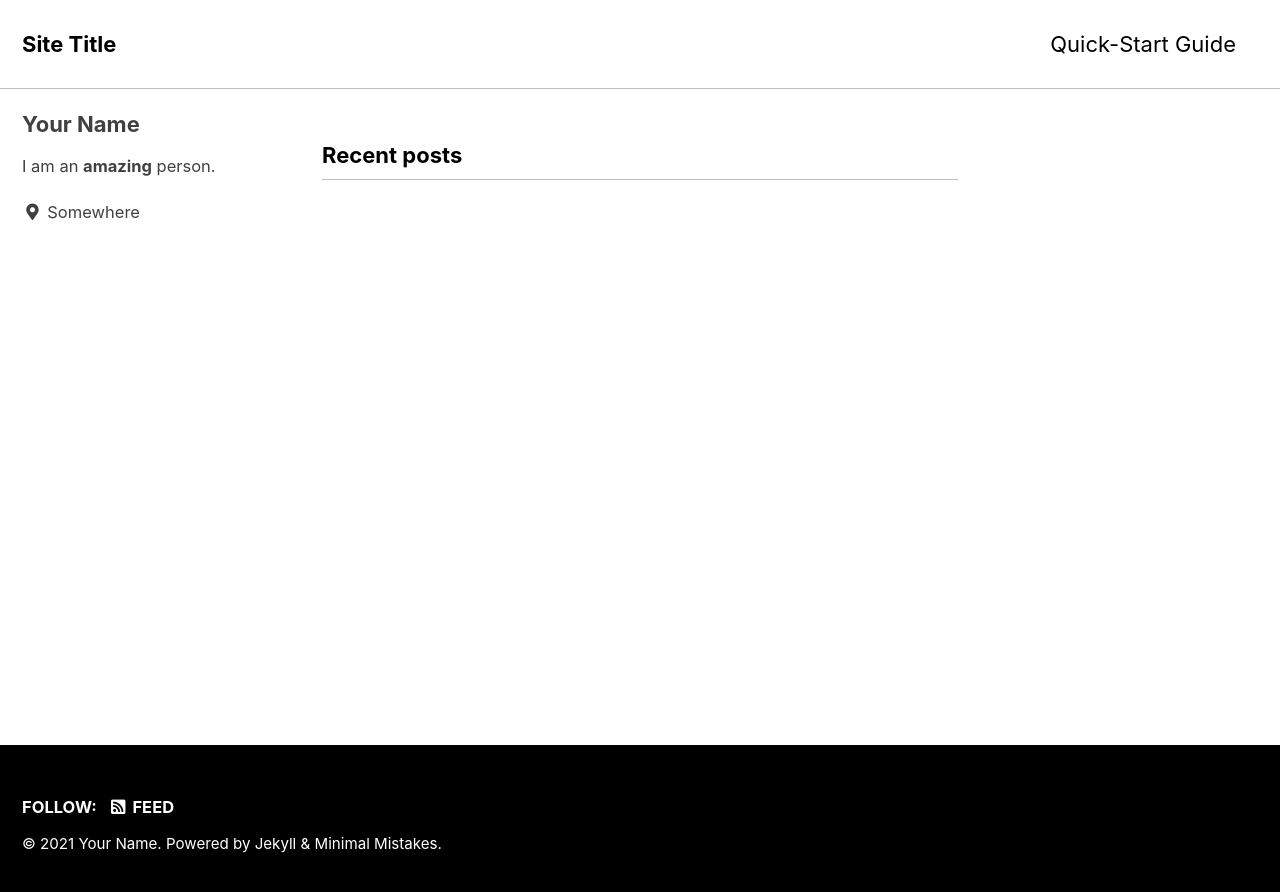
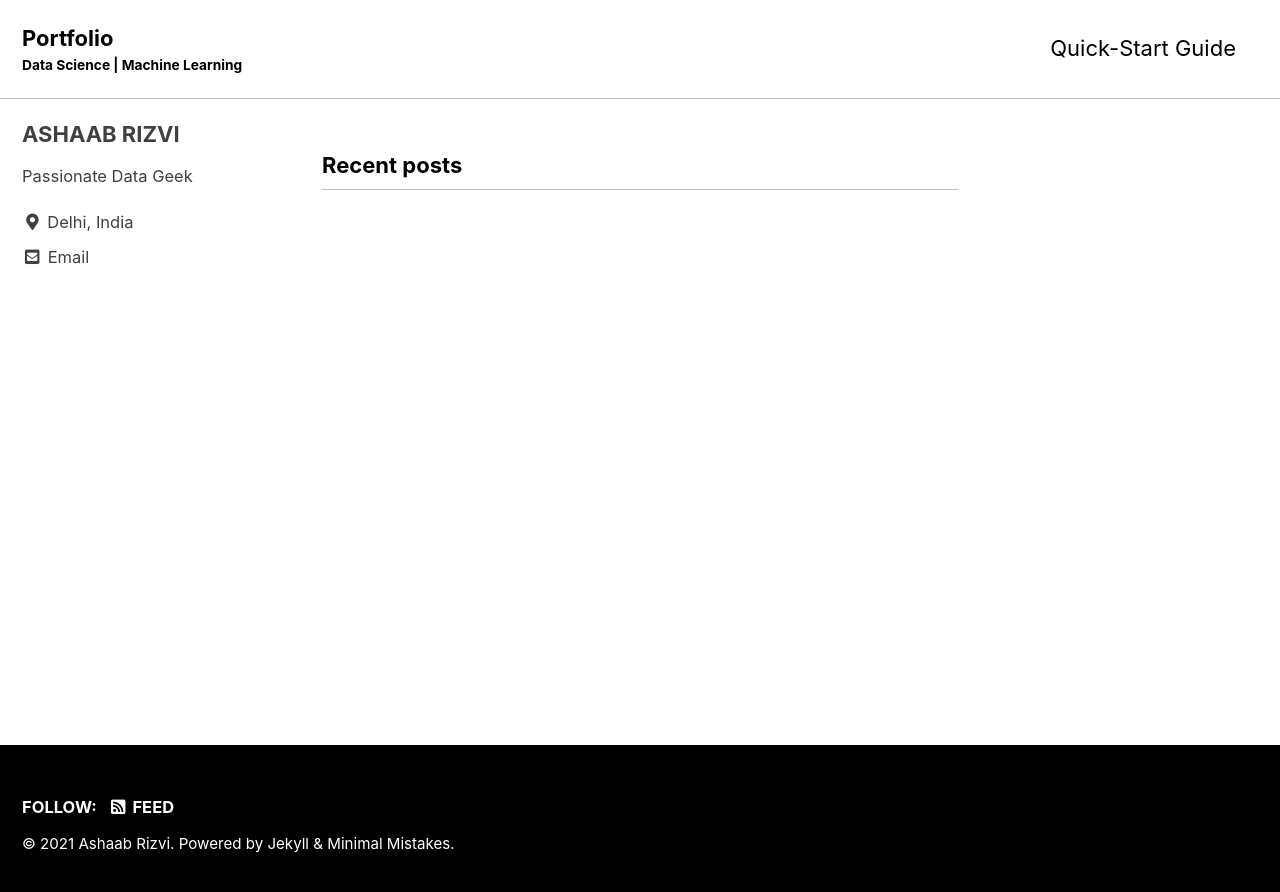
Before and after one commit to samjammy/ashaabrizvi.github.io, a Jekyll site: the page built from index.html, in a window 1280 px wide. Shown: the top 892 px of the page. Built offline with Jekyll 4.4.1, drawn with Linux system fonts in a browser that asks for light colours; cached includes are drawn as plain includes; the list of posts is cut into pages by our own code.

Commit message:
Update _config.yml

```diff
--- a/_config.yml
+++ b/_config.yml
@@ -16,12 +16,12 @@ minimal_mistakes_skin    : "contrast"
 
 # Site Settings
 locale                   : "en-US"
-title                    : "Site Title"
+title                    : "Portfolio"
 title_separator          : "-"
-subtitle                 : # site tagline that appears below site title in masthead
-name                     : "Your Name"
-description              : "An amazing website."
-url                      : # the base hostname & protocol for your site e.g. "https://mmistakes.github.io"
+subtitle                 : Data Science | Machine Learning # site tagline that appears below site title in masthead
+name                     : "Ashaab Rizvi"
+description              : "Passionate Data Geek"
+url                      : "https://ashaabrizvi.github.io" # the base hostname & protocol for your site e.g. "https://mmistakes.github.io"
 baseurl                  : # the subpath of your site, e.g. "/blog"
 repository               : # GitHub username/repo-name e.g. "mmistakes/minimal-mistakes"
 teaser                   : # path of fallback teaser image, e.g. "/assets/images/500x300.png"
@@ -93,52 +93,43 @@ analytics:
 
 # Site Author
 author:
-  name             : "Your Name"
+  name             : "ASHAAB RIZVI"
   avatar           : # path of avatar image, e.g. "/assets/images/bio-photo.jpg"
-  bio              : "I am an **amazing** person."
-  location         : "Somewhere"
-  email            :
+  bio              : "Passionate Data Geek"
+  location         : "Delhi, India"
+  email            : ashaabrizvi11@gmail.com
   links:
     - label: "Email"
       icon: "fas fa-fw fa-envelope-square"
-      # url: "mailto:your.name@email.com"
+      # url: "mailto: ashaabrizvi11@gmail.com"
     - label: "Website"
       icon: "fas fa-fw fa-link"
-      # url: "https://your-website.com"
+      # url: "https://ashaabrizvi.github.io"
     - label: "Twitter"
       icon: "fab fa-fw fa-twitter-square"
-      # url: "https://twitter.com/"
-    - label: "Facebook"
-      icon: "fab fa-fw fa-facebook-square"
-      # url: "https://facebook.com/"
+      # url: "https://twitter.com/ashaabrizvi"
+    - label: "LinkedIn"
+      icon: "fab fa-fw fa-linkedin"
+      # url: "https://linkedin.com/in/ashaabrizvi"
     - label: "GitHub"
       icon: "fab fa-fw fa-github"
-      # url: "https://github.com/"
-    - label: "Instagram"
-      icon: "fab fa-fw fa-instagram"
-      # url: "https://instagram.com/"
+      # url: "https://github.com/ashaabrizvi"
+    - label: "Kaggle"
+      icon: "fab fa-fw fa-kaggle"
+      # url: "https://kaggle.com/ashaabrizvi"
 
 # Site Footer
 footer:
   links:
     - label: "Twitter"
       icon: "fab fa-fw fa-twitter-square"
-      # url:
-    - label: "Facebook"
-      icon: "fab fa-fw fa-facebook-square"
-      # url:
+      # url: "https://twitter.com/ashaabrizvi"
+    - label: "LinkedIn"
+      icon: "fab fa-fw fa-linkedin"
+      # url: "https://linkedin.com/in/ashaabrizvi"
     - label: "GitHub"
       icon: "fab fa-fw fa-github"
-      # url:
-    - label: "GitLab"
-      icon: "fab fa-fw fa-gitlab"
-      # url:
-    - label: "Bitbucket"
-      icon: "fab fa-fw fa-bitbucket"
-      # url:
-    - label: "Instagram"
-      icon: "fab fa-fw fa-instagram"
-      # url:
+      # url: "https://github.com/ashaabrizvi"
 
 
 # Reading Files
```
